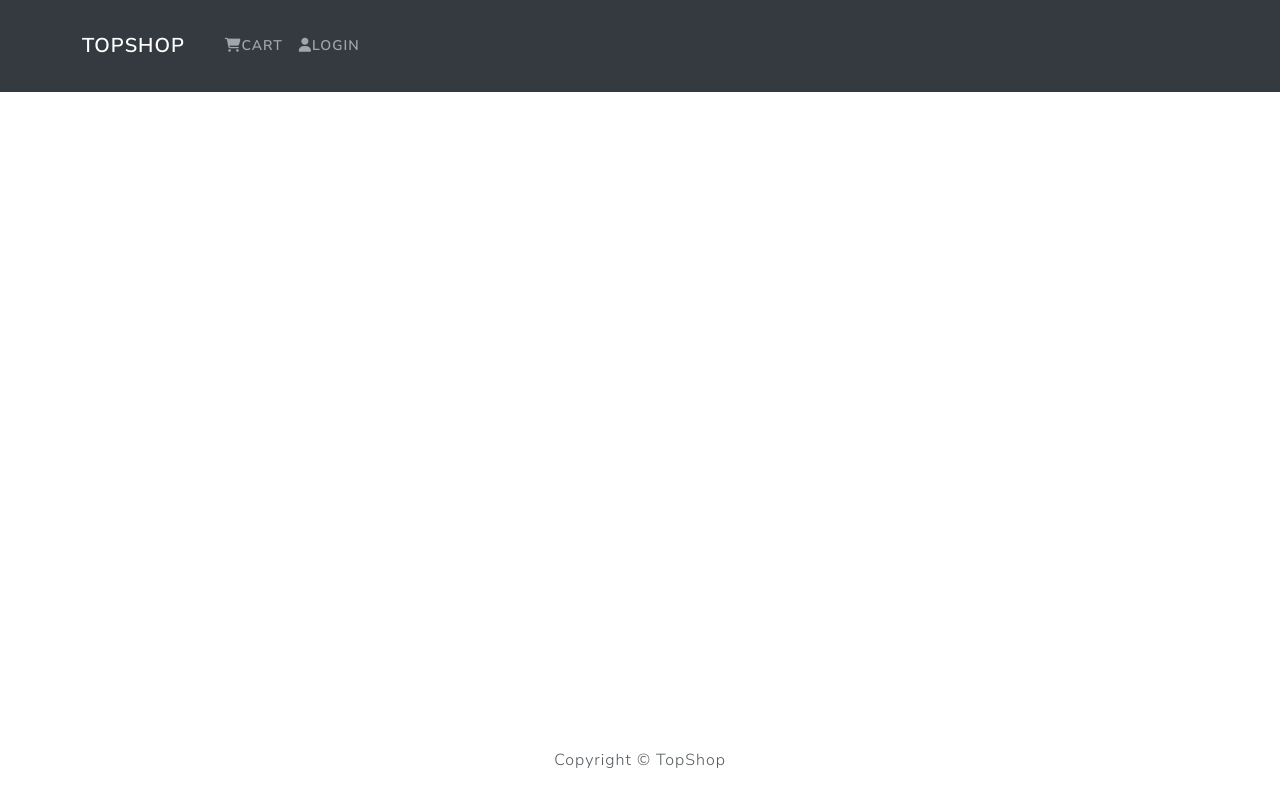
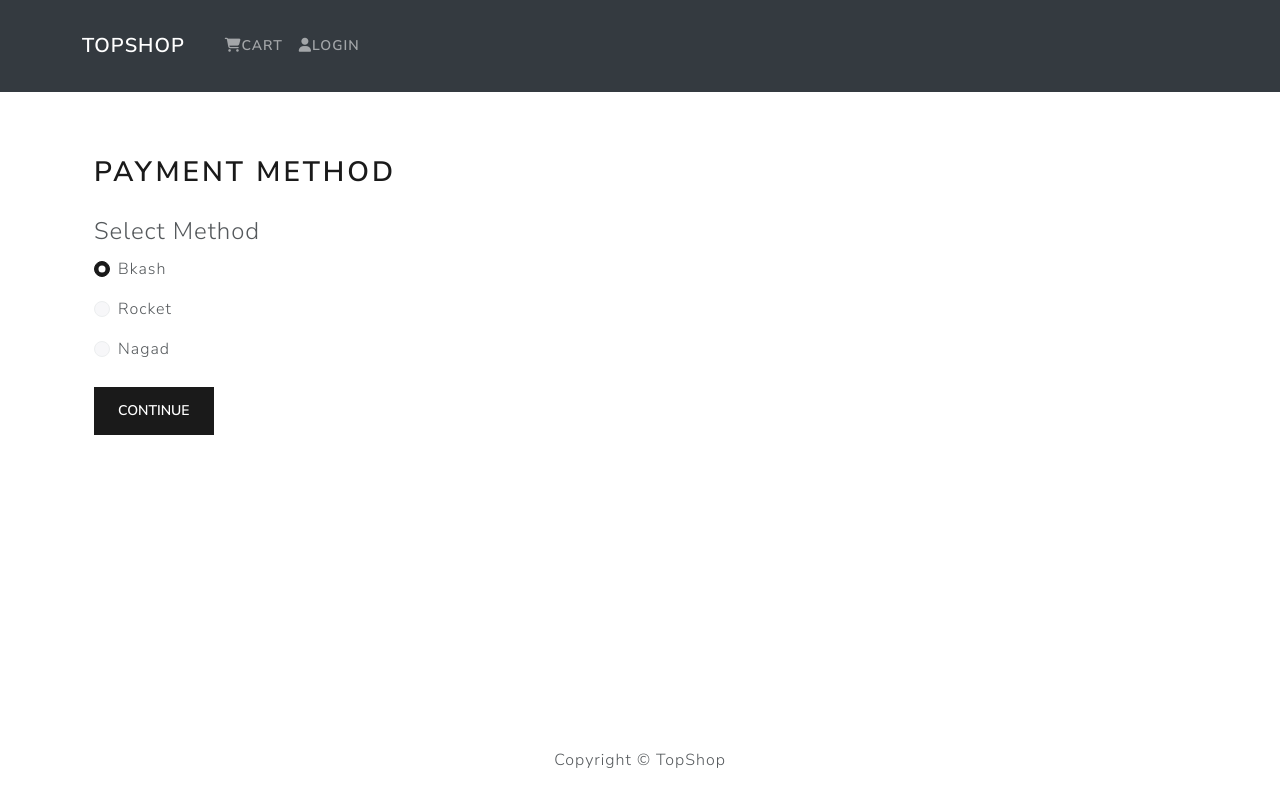
Before and after one commit to SelimRejabd/Ecommerce-site-using-React, a React (Create React App) app: page /payment in a window 1280 px wide. Built offline with nearby package versions, Linux system fonts and the light colour scheme.

Commit message:
Checkout steps & Payment page (not completed yet)

```diff
--- a/src/App.js
+++ b/src/App.js
@@ -9,6 +9,7 @@ import LoginForm from "./components/LoginForm";
 import Profile from "./components/Profile";
 import Register from "./components/Register";
 import ShippingScreen from "./screens/ShippingScreen";
+import PaymentScreen from "./screens/PaymentScreen";
 
 function App() {
   return (
@@ -24,6 +25,7 @@ function App() {
             <Route path="/profile" Component={Profile}/>
             <Route path="/register" Component={Register}/>
             <Route path="/shipping" Component={ShippingScreen}/>
+            <Route path="/payment" Component={PaymentScreen}/>
           </Routes>
         </Container>
       </main>
--- /dev/null
+++ b/src/components/CheckoutSteps.js
@@ -0,0 +1,52 @@
+import React from "react";
+import { Nav } from "react-bootstrap";
+import { LinkContainer } from "react-router-bootstrap";
+import { Link } from "react-router-dom";
+
+const CheckoutSteps = (step1, step2, step3, step4) => {
+  return (
+    <Nav className="justify-content-center mb-4">
+      <Nav.Item>
+        {step1 ? (
+          <LinkContainer to="/login">
+            <Nav.Link>Login</Nav.Link>
+          </LinkContainer>
+        ) : (
+          <Nav.Link disabled>Login</Nav.Link>
+        )}
+      </Nav.Item>
+
+      <Nav.Item>
+        {step2 ? (
+          <LinkContainer to="/shipping">
+            <Nav.Link>Shipping</Nav.Link>
+          </LinkContainer>
+        ) : (
+          <Nav.Link disabled>Shipping</Nav.Link>
+        )}
+      </Nav.Item>
+
+      <Nav.Item>
+        {step3 ? (
+          <LinkContainer to="/payment">
+            <Nav.Link>Payment</Nav.Link>
+          </LinkContainer>
+        ) : (
+          <Nav.Link disabled>Payment</Nav.Link>
+        )}
+      </Nav.Item>
+
+      <Nav.Item>
+        {step4 ? (
+          <LinkContainer to="/placeorder">
+            <Nav.Link>Place Order</Nav.Link>
+          </LinkContainer>
+        ) : (
+          <Nav.Link disabled>Place Order</Nav.Link>
+        )}
+      </Nav.Item>
+    </Nav>
+  );
+};
+
+export default CheckoutSteps;
--- a/src/features/slice/CartSlice.js
+++ b/src/features/slice/CartSlice.js
@@ -3,9 +3,12 @@ import { createSlice } from "@reduxjs/toolkit";
 const initialState = {
   items: JSON.parse(localStorage.getItem("cartItems")) || [],
   totalPrice: JSON.parse(localStorage.getItem("totalPrice")) || 0,
-  shippingAddress: localStorage.getItem('shippingAddress')
-                      ? JSON.parse(localStorage.getItem('shippingAddress'))
-                      : {},
+  shippingAddress: localStorage.getItem("shippingAddress")
+    ? JSON.parse(localStorage.getItem("shippingAddress"))
+    : {},
+  paymentMethod: localStorage.getItem("paymentMethod")
+    ? localStorage.getItem("paymentMethod")
+    : "",
 };
 
 const cartSlice = createSlice({
@@ -55,12 +58,22 @@ const cartSlice = createSlice({
     },
     saveShippingAddress: (state, action) => {
       state.shippingAddress = action.payload;
-      localStorage.setItem('shippingAddress', JSON.stringify(action.payload));
-  },
+      localStorage.setItem("shippingAddress", JSON.stringify(action.payload));
+    },
+    savePaymentMethod: (state, action) => {
+      state.paymentMethod = action.payload;
+      localStorage.setItem("paymentMethod", action.payload);
+    },
   },
 });
 
-export const { addItem, removeItem, updateItemQuantity, clearCart, saveShippingAddress } =
-  cartSlice.actions;
+export const {
+  addItem,
+  removeItem,
+  updateItemQuantity,
+  clearCart,
+  saveShippingAddress,
+  savePaymentMethod,
+} = cartSlice.actions;
 
 export default cartSlice.reducer;
--- /dev/null
+++ b/src/screens/PaymentScreen.js
@@ -0,0 +1,72 @@
+import React, { useState } from "react";
+import { useDispatch, useSelector } from "react-redux";
+import { Form, Button, Col } from "react-bootstrap";
+import { useNavigate } from "react-router-dom";
+import { savePaymentMethod } from "../features/slice/CartSlice";
+
+const Payment = () => {
+  const dispatch = useDispatch();
+  const navigate = useNavigate();
+  const { shippingAddress } = useSelector((state) => state.cart);
+  const [paymentMethod, setPaymentMethod] = useState("Bkash");
+
+  if (!shippingAddress.address) {
+    navigate("/shipping");
+  }
+
+  const handleSubmit = (e) => {
+    e.preventDefault();
+    dispatch(savePaymentMethod(paymentMethod));
+    navigate("/placeorder");
+  };
+
+  return (
+    <div className="container mt-5">
+      <h2>Payment Method</h2>
+      <Form onSubmit={handleSubmit}>
+        <Form.Group>
+          <Form.Label as="legend" className="mt-3">
+            Select Method
+          </Form.Label>
+          <Col>
+            <Form.Check
+              type="radio"
+              label="Bkash"
+              id="Bkash"
+              name="paymentMethod"
+              value="Bkash"
+              checked={paymentMethod === "Bkash"}
+              onChange={(e) => setPaymentMethod(e.target.value)}
+              className="mt-3"
+            />
+            <Form.Check
+              type="radio"
+              label="Rocket"
+              id="Rocket"
+              name="paymentMethod"
+              value="Rocket"
+              checked={paymentMethod === "Rocket"}
+              onChange={(e) => setPaymentMethod(e.target.value)}
+              className="mt-3"
+            />
+            <Form.Check
+              type="radio"
+              label="Nagad"
+              id="Nagad"
+              name="paymentMethod"
+              value="Nagad"
+              checked={paymentMethod === "Nagad"}
+              onChange={(e) => setPaymentMethod(e.target.value)}
+              className="mt-3"
+            />
+          </Col>
+        </Form.Group>
+        <Button type="submit" variant="primary" className="mt-4">
+          Continue
+        </Button>
+      </Form>
+    </div>
+  );
+};
+
+export default Payment;
--- a/src/screens/ShippingScreen.js
+++ b/src/screens/ShippingScreen.js
@@ -3,6 +3,7 @@ import { Form, Button, Col } from "react-bootstrap";
 import { useNavigate } from "react-router-dom";
 import { useDispatch, useSelector } from "react-redux";
 import { saveShippingAddress } from "../features/slice/CartSlice";
+import CheckoutSteps from "../components/CheckoutSteps";
 
 const ShippingScreen = () => {
   const navigate = useNavigate();
@@ -17,7 +18,7 @@ const ShippingScreen = () => {
   const handleSubmit = (e) => {
     e.preventDefault();
     dispatch(saveShippingAddress({ address, city, postalCode, country }));
-    // navigate("/payment");
+    navigate("/payment");
   };
 
   return (
@@ -25,6 +26,7 @@ const ShippingScreen = () => {
       <div className="row justify-content-center">
         <div className="col-md-6">
           <div className="container mt-5">
+            <CheckoutSteps/>
             <h2>Shipping</h2>
             <Form onSubmit={handleSubmit}>
               <Form.Group controlId="address" className="mt-3">
```
